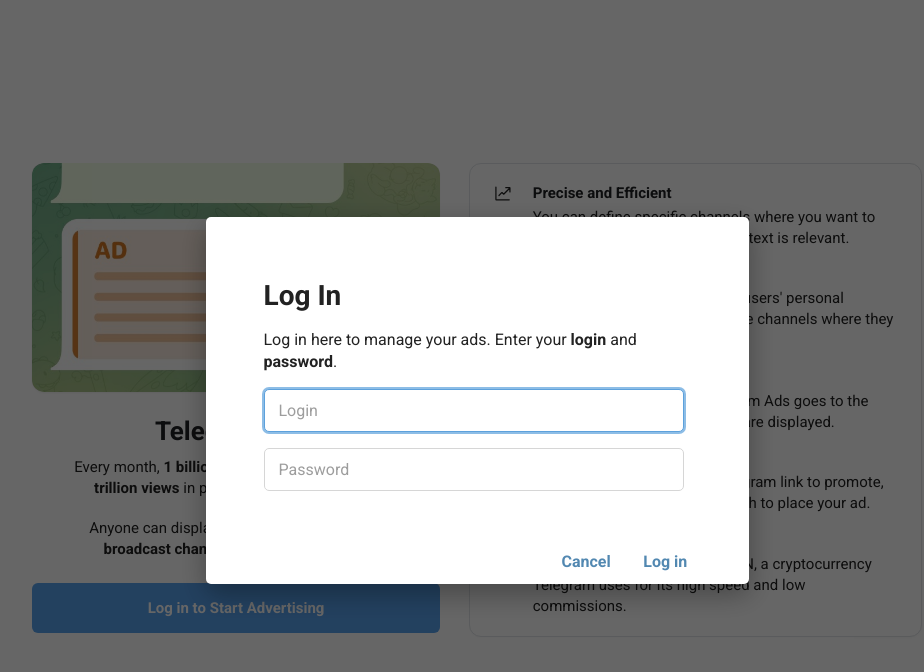
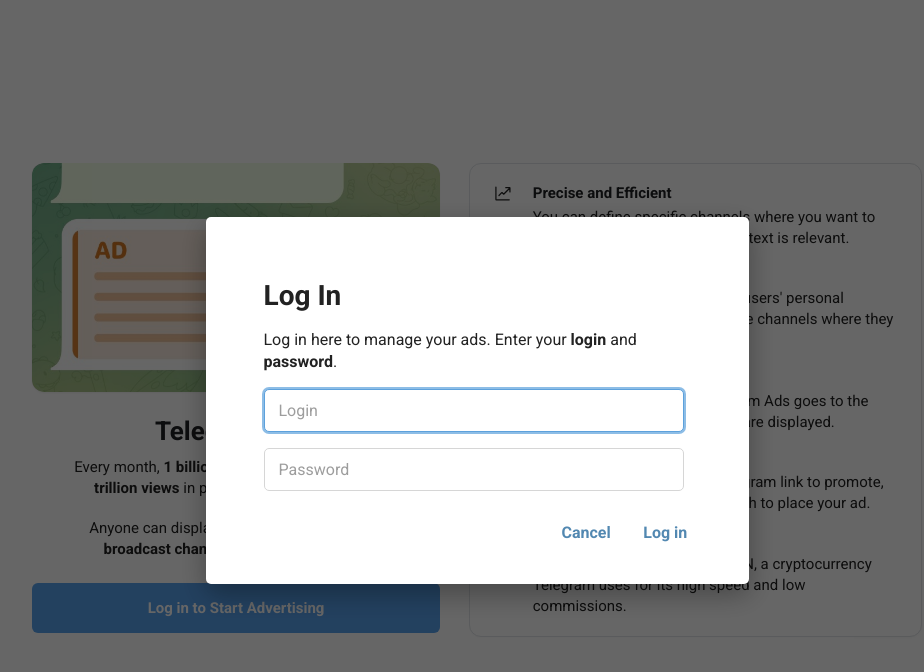
Before and after one commit to Sonic77734442/telegram-ads, a React (Vite) app: page /login in a window 1280 px wide. Both pictures are taken after a click on the button "Log in to Start Advertising". Shown: the top 672 px of the page, without its empty margins (163-1087 px from the left). Built offline with nearby package versions, Linux system fonts and the light colour scheme; no server answers; a small style sheet from the web is missing.

Commit message:
Update LoginPage.tsx

```diff
--- a/src/pages/LoginPage.tsx
+++ b/src/pages/LoginPage.tsx
@@ -197,7 +197,7 @@
               />
             </div>
 
-            <div className="mt-[58px] flex justify-end gap-8">
+            <div className="mt-9 flex justify-end gap-8">
               <button
                 type="button"
                 onClick={() => setIsLoginOpen(false)}
```
